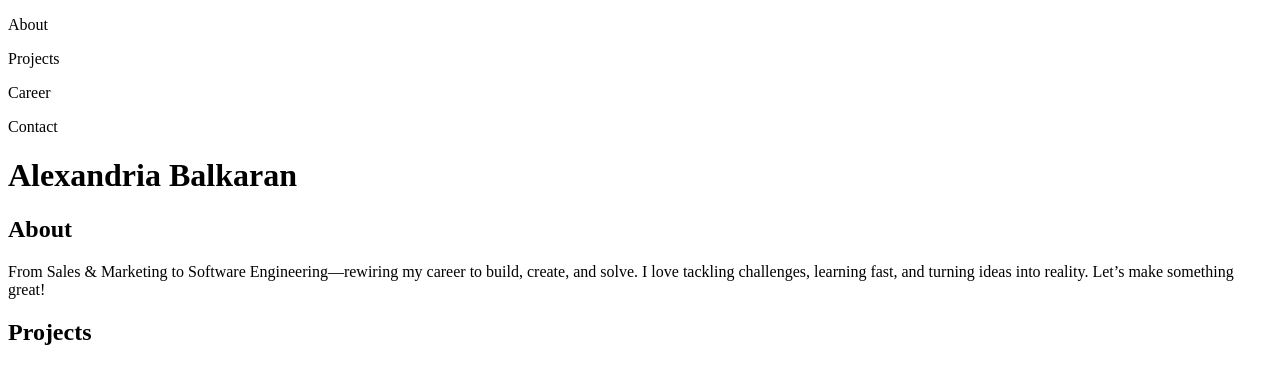
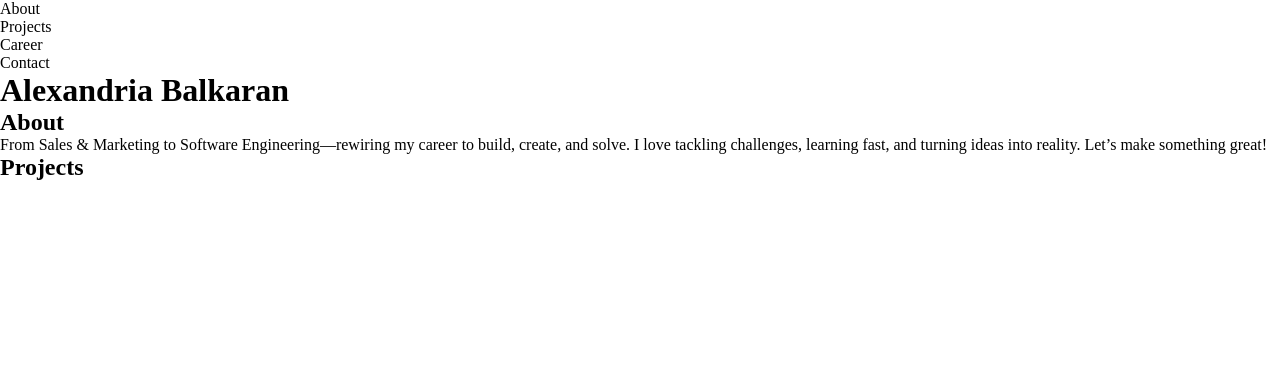
Before and after one commit to AlexandriaBalkaran/alexandria-balkaran-portfolio, a React (Vite) app: page / in a window 1280 px wide. Shown: the top 384 px of the page. Built offline with nearby package versions, Linux system fonts and the light colour scheme.

Commit message:
create partials

```diff
--- a/src/pages/Homepage/Homepage.scss
+++ b/src/pages/Homepage/Homepage.scss
@@ -0,0 +1,3 @@
+@use "/src/styles/partials/_global.scss" as *;
+@use "/src/styles/partials/_mixins.scss" as *;
+@use "/src/styles/partials/_variables.scss" as *;
--- /dev/null
+++ b/src/styles/partials/_global.scss
@@ -0,0 +1,11 @@
+@use "./font" as *;
+@use "./mixins" as *;
+@use "./variables" as *;
+
+*,
+*::before,
+*::after {
+  margin: 0;
+  padding: 0;
+  box-sizing: border-box;
+}
--- /dev/null
+++ b/src/styles/partials/_mixins.scss
@@ -0,0 +1,13 @@
+@use "./font" as *;
+
+//Breakpoints
+@mixin tablet {
+  @media (min-width: 48rem) {
+    @content;
+  }
+}
+@mixin desktop {
+  @media (min-width: 80rem) {
+    @content;
+  }
+}
```
Also changed, not shown: src/styles/partials/_font.scss (added), src/styles/partials/_variables.scss (added).
